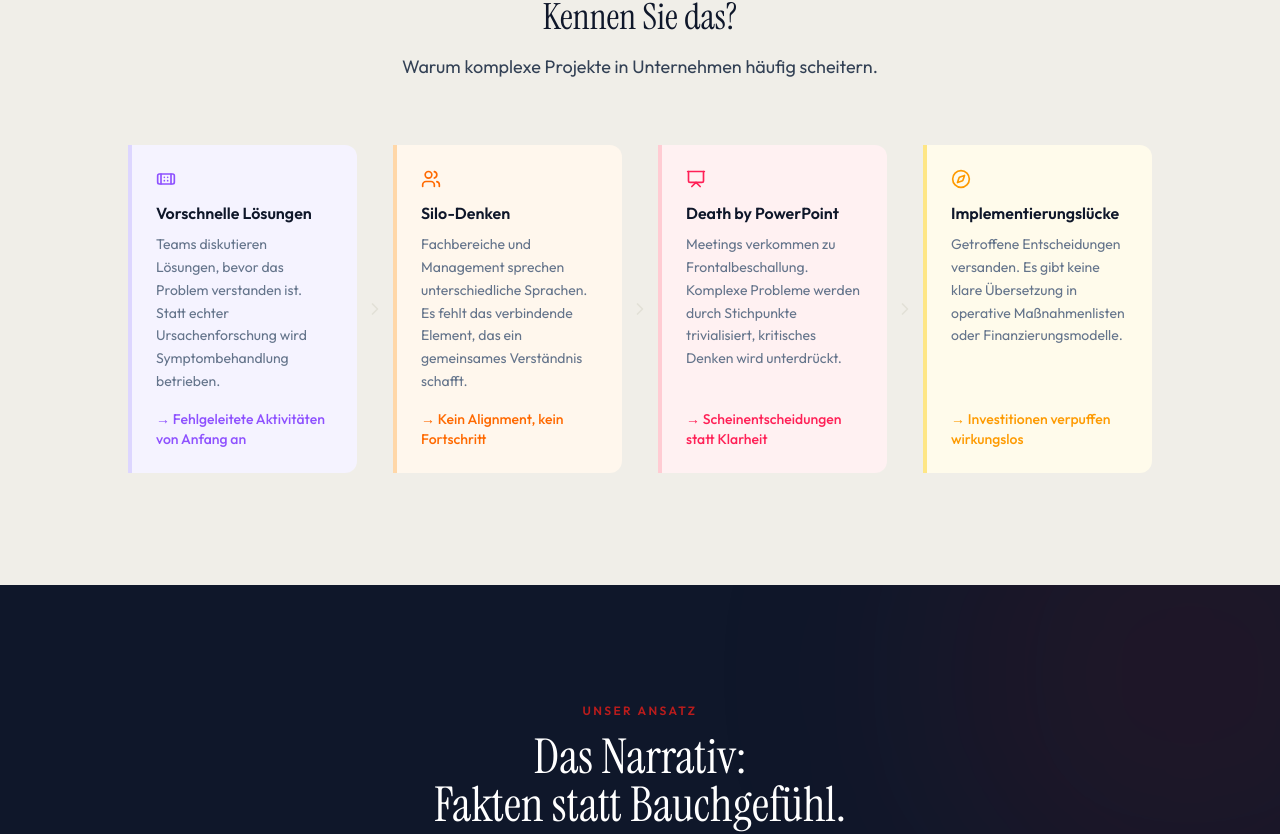
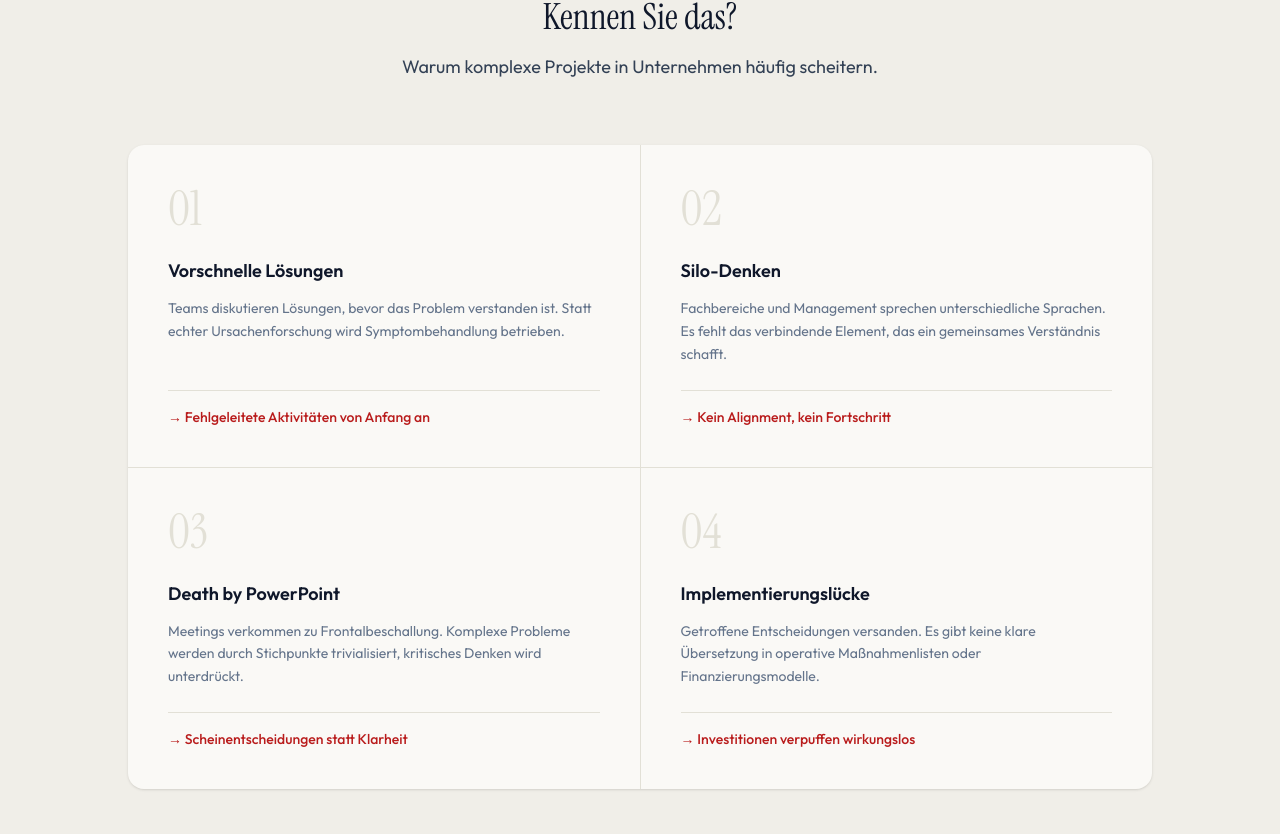
Before and after one commit to drroessler/landingpage, a React (Vite) app: page / in a window 1280 px wide. Shown: the part 1014-1848 px from the top of the page. Built offline with nearby package versions, Linux system fonts and the light colour scheme.

Commit message:
Design Update Typische Muster des Scheiterns

```diff
--- a/src/components/sections/ProblemSection.tsx
+++ b/src/components/sections/ProblemSection.tsx
@@ -1,42 +1,29 @@
 import AnimatedContent from "../react-bits/AnimatedContent";
-import { Bandage, Users, Presentation, Compass, ChevronRight, ChevronDown } from "lucide-react";
 
 const problems = [
   {
-    icon: Bandage,
+    num: "01",
     title: "Vorschnelle Lösungen",
     text: "Teams diskutieren Lösungen, bevor das Problem verstanden ist. Statt echter Ursachenforschung wird Symptombehandlung betrieben.",
     result: "Fehlgeleitete Aktivitäten von Anfang an",
-    color: "text-violet-500",
-    bg: "bg-violet-50",
-    border: "border-violet-200",
   },
   {
-    icon: Users,
+    num: "02",
     title: "Silo-Denken",
     text: "Fachbereiche und Management sprechen unterschiedliche Sprachen. Es fehlt das verbindende Element, das ein gemeinsames Verständnis schafft.",
     result: "Kein Alignment, kein Fortschritt",
-    color: "text-orange-500",
-    bg: "bg-orange-50",
-    border: "border-orange-200",
   },
   {
-    icon: Presentation,
+    num: "03",
     title: "Death by PowerPoint",
     text: "Meetings verkommen zu Frontalbeschallung. Komplexe Probleme werden durch Stichpunkte trivialisiert, kritisches Denken wird unterdrückt.",
     result: "Scheinentscheidungen statt Klarheit",
-    color: "text-rose-500",
-    bg: "bg-rose-50",
-    border: "border-rose-200",
   },
   {
-    icon: Compass,
+    num: "04",
     title: "Implementierungslücke",
     text: "Getroffene Entscheidungen versanden. Es gibt keine klare Übersetzung in operative Maßnahmenlisten oder Finanzierungsmodelle.",
     result: "Investitionen verpuffen wirkungslos",
-    color: "text-amber-500",
-    bg: "bg-amber-50",
-    border: "border-amber-200",
   },
 ];
 
@@ -58,31 +45,24 @@ export default function ProblemSection() {
           </div>
         </AnimatedContent>
 
-        <div className="flex flex-col md:flex-row items-stretch gap-0 max-w-5xl mx-auto">
+        <div className="grid md:grid-cols-2 gap-px max-w-5xl mx-auto bg-border rounded-2xl overflow-hidden shadow-sm">
           {problems.map((p, i) => (
-            <div key={p.title} className="contents">
-              <AnimatedContent delay={i * 0.15} className="flex-1 flex">
-                <div
-                  className={`flex-1 p-6 border-l-4 ${p.border} ${p.bg} rounded-r-xl flex flex-col`}
-                >
-                  <p.icon className={`w-5 h-5 ${p.color} mb-3`} />
-                  <h3 className="font-semibold text-ink mb-2">{p.title}</h3>
-                  <p className="text-muted text-sm leading-relaxed mb-auto">
+            <AnimatedContent key={p.title} delay={i * 0.12}>
+              <div className="bg-paper p-8 md:p-10 flex flex-col h-full group hover:bg-white transition-colors duration-300">
+                <span className="font-display text-5xl text-border group-hover:text-accent/20 transition-colors duration-300 leading-none mb-6">
+                  {p.num}
+                </span>
+                <h3 className="font-semibold text-ink text-lg mb-3">
+                  {p.title}
+                </h3>
+                <p className="text-muted text-sm leading-relaxed mb-6 flex-1">
                   {p.text}
                 </p>
-                  <p className={`${p.color} text-sm font-medium mt-4`}>
+                <p className="text-accent text-sm font-medium border-t border-border pt-4">
                   → {p.result}
                 </p>
               </div>
             </AnimatedContent>
-
-              {i < problems.length - 1 && (
-                <div className="flex items-center justify-center px-2 py-4 md:py-0 shrink-0">
-                  <ChevronRight className="w-5 h-5 text-border hidden md:block" />
-                  <ChevronDown className="w-5 h-5 text-border md:hidden" />
-                </div>
-              )}
-            </div>
           ))}
         </div>
       </div>
```
Also changed, not shown: .claude/settings.local.json. Lines whose indentation alone changed are shown as unchanged.
